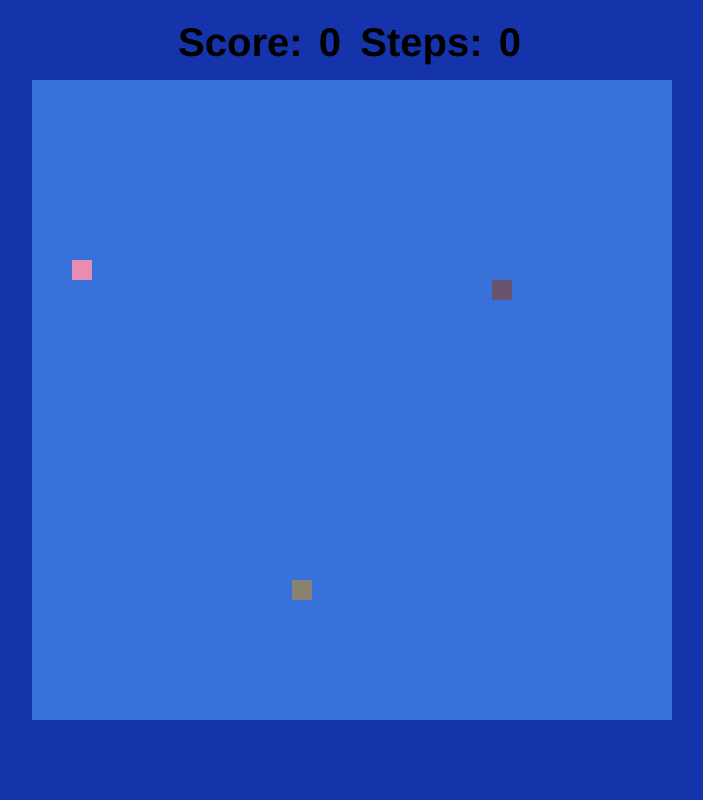
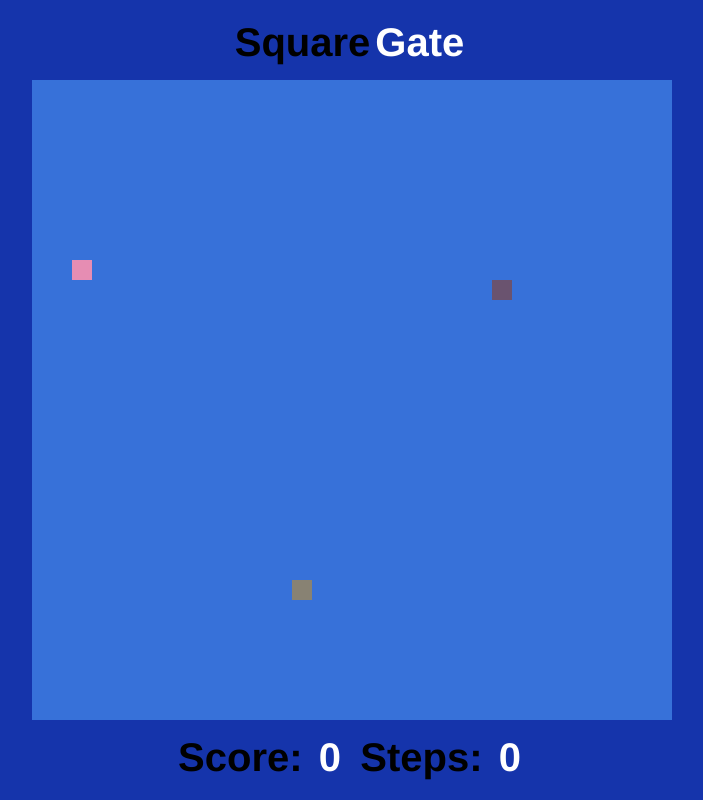
Before and after one commit to SamM/BoxZip, a plain HTML site: page grid-game.html in a window 1280 px wide. Shown: the whole page, without its empty margins (288-991 px from the left). Drawn offline with Linux system fonts and the light colour scheme.

Commit message:
added logo and stylizing

```diff
--- a/grid-game.html
+++ b/grid-game.html
@@ -219,12 +219,12 @@
         #scene{
             transform: scale(0.8);
         }
-        #side-panel {
+        .side-panel {
             position: absolute;
             width: 100%;
             text-align: center;
         }
-        #side-panel * {
+        .side-panel * {
             display: inline-block;
             padding: 0 5px;
             margin: 1.25vh 0;
@@ -235,16 +235,32 @@
             margin: 0;
             text-align: center;
             font-family: 'Franklin Gothic Medium', 'Arial Narrow', Arial, sans-serif;
+            position: relative;
+        }
+        .bottom{
+            bottom: 0;
+        }
+        .logo, .black, .label{
+            color: black;
+        }
+        .logo span, .white, .label span{
+            color: white;
         }
     </style>
 </head>
 
 <body>
-    <div id="side-panel">
-        <h1 class="score-label">Score: <span id="score">0</span></h1>
-        <h1 class="steps-label">Steps: <span id="steps">0</span></h1>
+    <div class="side-panel">
+        <h1 class="logo">Square<span>Gate</span></h1>
     </div>
-    <canvas id="scene" width=100 height=100></div>
+
+    <canvas id="scene" width=100 height=100></canvas>
+
+    <div class="side-panel bottom">
+        <h1 class="score label">Score: <span id="score">0</span></h1>
+        <h1 class="steps label">Steps: <span id="steps">0</span></h1>
+    </div>
+
 </body>
 
 </html>
```
